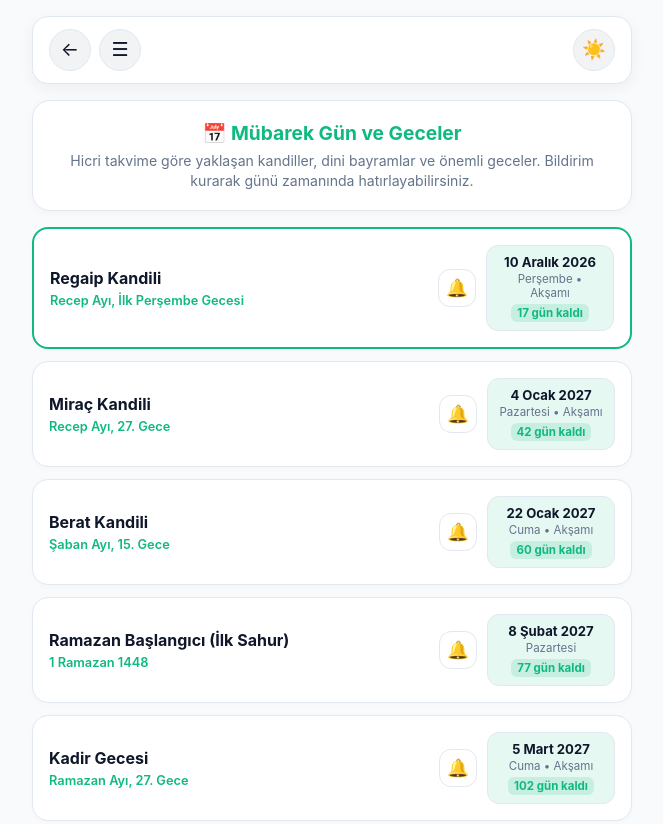
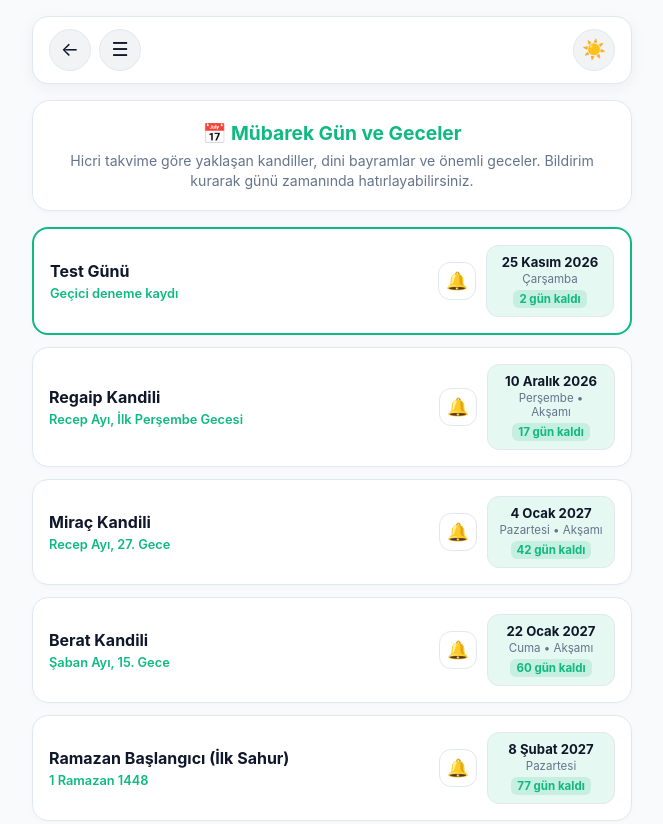
Before and after one commit to ayetinvakti/dini-gunler, a plain HTML site: page index.html in a window 1280 px wide. Shown: the top 824 px of the page, without its empty margins (308-971 px from the left). Drawn offline with Linux system fonts and the light colour scheme.

Commit message:
Update index.html

```diff
--- a/index.html
+++ b/index.html
@@ -252,6 +252,7 @@
     //  Kaynak: Diyanet İşleri Başkanlığı 2026-2027 dini günler takvimi
     // ============================================================
     const EVENTS = [
+        { id: 'test_1', name: 'test_gunu', date: '2026-11-25', hk: 'test_hicri' }, // GEÇİCİ TEST - sonra silinecek
         { id: 'regaip_1448',        name: 'regaip_kandili',       date: '2026-12-10', hk: 'regaip_hicri', evening: true },
         { id: 'mirac_1448',         name: 'mirac_kandili',        date: '2027-01-04', hk: 'mirac_hicri',  evening: true },
         { id: 'berat_1448',         name: 'berat_kandili',        date: '2027-01-22', hk: 'berat_hicri',  evening: true },
@@ -273,6 +274,8 @@
             header_mubarek_gunler: "📅 Mübarek Gün ve Geceler",
             header_desc: "Hicri takvime göre yaklaşan kandiller, dini bayramlar ve önemli geceler. Bildirim kurarak günü zamanında hatırlayabilirsiniz.",
             list_note: "Kandil geceleri, belirtilen günün akşamı idrak edilir. Tarihler Diyanet İşleri Başkanlığı takvimine göredir.",
+            test_gunu: "Test Günü",
+            test_hicri: "Geçici deneme kaydı",
             regaip_kandili: "Regaip Kandili",
             regaip_hicri: "Recep Ayı, İlk Perşembe Gecesi",
             mirac_kandili: "Miraç Kandili",
@@ -312,6 +315,8 @@
             header_mubarek_gunler: "📅 Blessed Days and Nights",
             header_desc: "Upcoming holy nights, religious holidays and important dates according to the Hijri calendar. Set a reminder so you don't miss them.",
             list_note: "Holy nights begin on the evening of the date shown. Dates follow the Turkish Presidency of Religious Affairs (Diyanet) calendar.",
+            test_gunu: "Test Day",
+            test_hicri: "Temporary test entry",
             regaip_kandili: "Night of Regaip",
             regaip_hicri: "Month of Rajab, First Thursday Night",
             mirac_kandili: "Night of Isra and Miraj",
@@ -351,6 +356,8 @@
             header_mubarek_gunler: "📅 الأيام والليالي المباركة",
             header_desc: "الليالي المباركة والأعياد الدينية والتواريخ المهمة القادمة حسب التقويم الهجري. فعّل التذكير حتى لا تفوتك.",
             list_note: "تبدأ الليالي المباركة مساء اليوم المذكور. التواريخ وفق تقويم رئاسة الشؤون الدينية التركية (ديانت).",
+            test_gunu: "يوم تجريبي",
+            test_hicri: "إدخال تجريبي مؤقت",
             regaip_kandili: "ليلة الرغائب",
             regaip_hicri: "شهر رجب، ليلة أول خميس",
             mirac_kandili: "ليلة الإسراء والمعراج",
```
